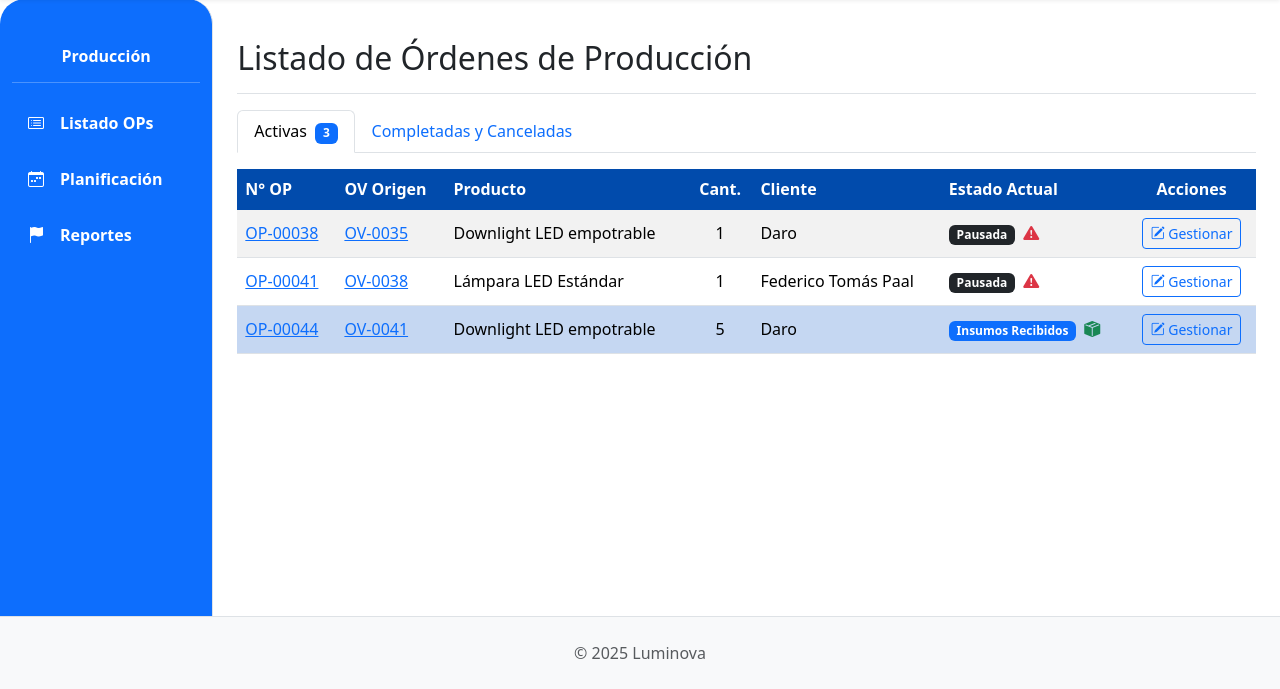
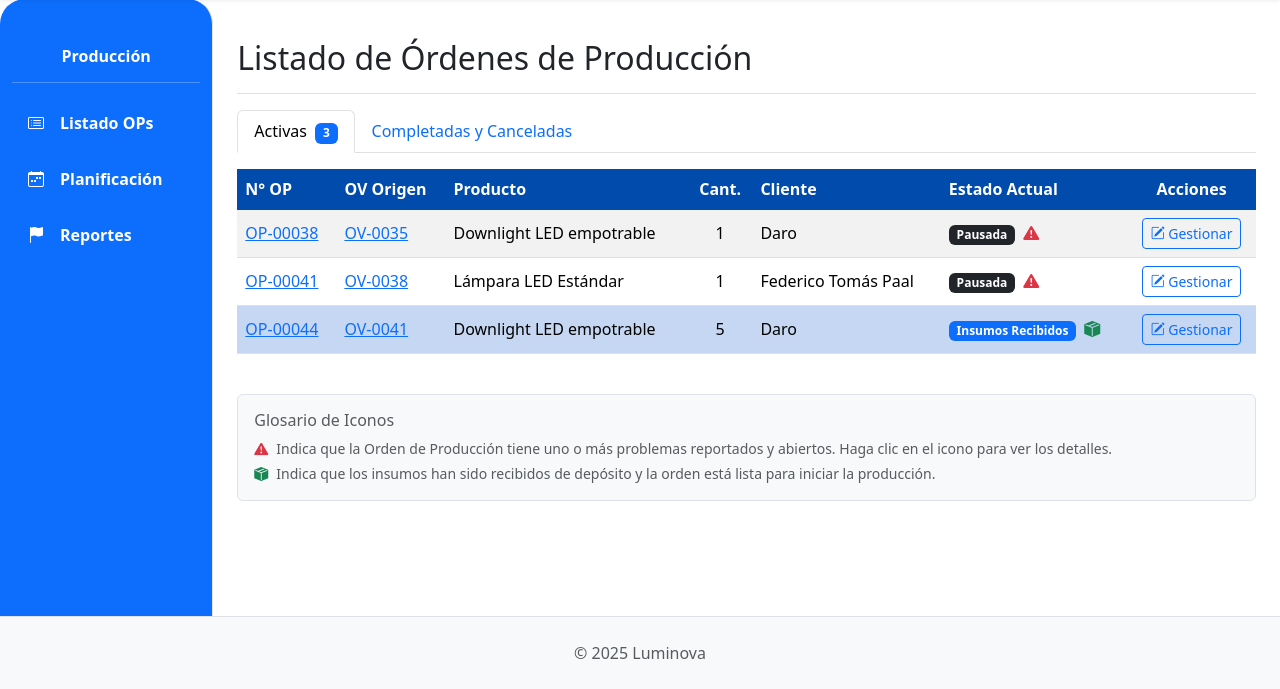
Before and after one commit to FedericoPaal/TP_LUMINOVA, a Django app: page /produccion/ in a window 1280 px wide. Shown: the part 111-800 px from the top of the page. Run offline with Django 5.2, Linux system fonts and the light colour scheme; a user stored in the database is signed in; data comes from the database, SQL or seed files in the repository; some libraries are stand-ins or nearby versions.

Commit message:
Se vuelve a añadir glosario para los icnonos

```diff
--- a/App_LUMINOVA/templates/produccion/produccion_lista_op.html
+++ b/App_LUMINOVA/templates/produccion/produccion_lista_op.html
@@ -140,6 +140,18 @@
     {% endif %}
 {% endfor %}
 
+<div class="mt-4 p-3 bg-light border rounded small text-muted">
+    <h6 class="mb-2">Glosario de Iconos</h6>
+    <div class="d-flex align-items-center mb-1">
+        <i class="bi bi-exclamation-triangle-fill text-danger me-2"></i>
+        <span>Indica que la Orden de Producción tiene uno o más problemas reportados y abiertos. Haga clic en el icono para ver los detalles.</span>
+    </div>
+    <div class="d-flex align-items-center">
+        <i class="bi bi-box-seam-fill text-success me-2"></i>
+        <span>Indica que los insumos han sido recibidos de depósito y la orden está lista para iniciar la producción.</span>
+    </div>
+</div>
+
 {% endblock %}
 
 {% block scripts_extra %}
```
